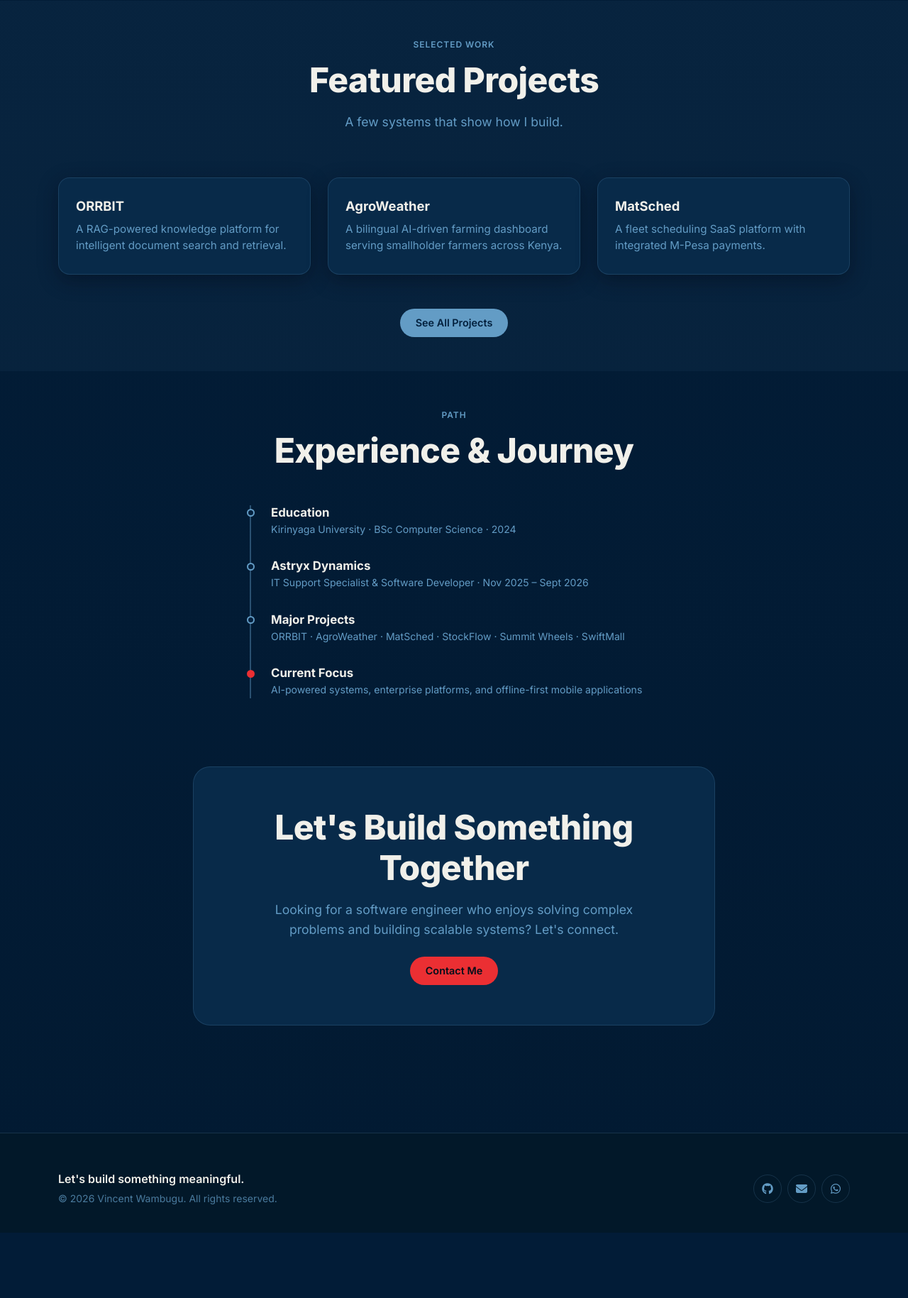
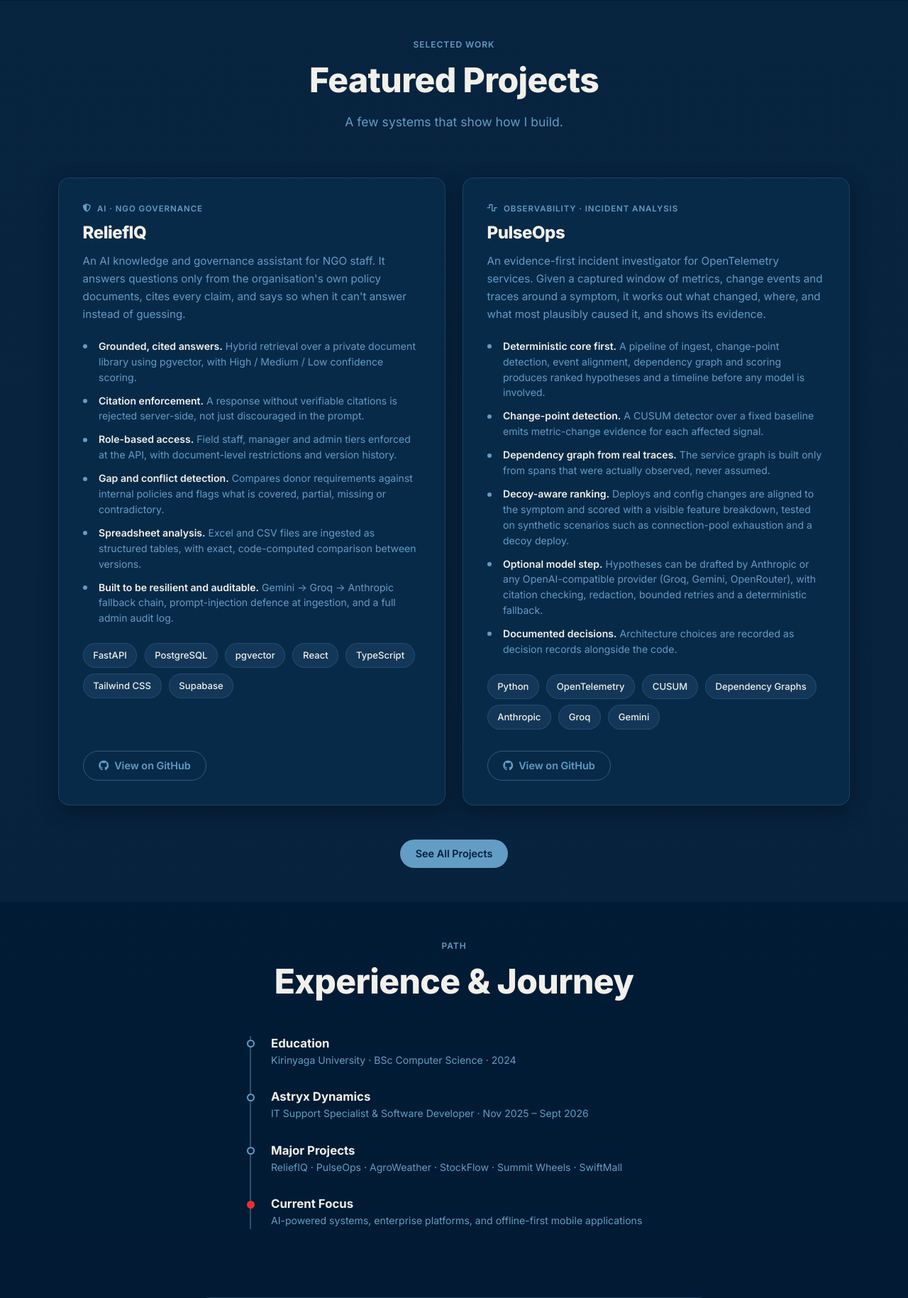
Before and after one commit to VINN5/P.portfolio, a Flask app: page / in a window 1280 px wide. Shown: the part 2450-4279 px from the top of the page at 71% size. Before the commit the page ends 4187 px from the top, so only its background shows below. Run offline with Flask 3, Linux system fonts and the light colour scheme.

Commit message:
feature ReliefIQ and PulseOps

```diff
--- a/templates/home.html
+++ b/templates/home.html
@@ -1,5 +1,5 @@
 {% extends 'base.html' %}
-{% block title %}Home | Vinn Wambui{% endblock %}
+{% block title %}Home | Vinn{% endblock %}
 
 {% block extra_css %}
 <style>
@@ -231,9 +231,9 @@
     }
 
     /* ---------- FEATURED PROJECT CARDS ---------- */
-    .project-preview-card {
+    .project-feature-card {
         border-radius: var(--radius-md);
-        padding: 1.75rem 1.5rem;
+        padding: clamp(1.6rem, 3vw, 2.1rem);
         height: 100%;
         background: var(--surface);
         border: 1px solid var(--border);
@@ -243,25 +243,80 @@
         flex-direction: column;
     }
 
-    .project-preview-card:hover {
+    .project-feature-card:hover {
         transform: translateY(-5px);
         border-color: var(--border-strong);
         box-shadow: var(--shadow-lift);
     }
 
-    .project-preview-card h3 {
-        font-size: 1.15rem;
-        font-weight: 700;
-        margin-bottom: 0.6rem;
+    .project-kicker {
+        display: inline-flex;
+        align-items: center;
+        gap: 0.5rem;
+        font-size: 0.72rem;
+        font-weight: 600;
+        letter-spacing: 0.08em;
+        text-transform: uppercase;
+        color: var(--stone-blue);
+        margin-bottom: 0.7rem;
+    }
+
+    .project-feature-card h3 {
+        font-size: 1.5rem;
+        font-weight: 800;
+        letter-spacing: -0.02em;
+        margin-bottom: 0.75rem;
         color: var(--soft-ivory);
     }
 
-    .project-preview-card p {
+    .project-summary {
         font-size: 0.95rem;
+        line-height: 1.65;
         color: var(--stone-blue);
-        margin-bottom: 0;
+        margin-bottom: 1.35rem;
+    }
+
+    .project-points {
+        list-style: none;
+        padding: 0;
+        margin: 0 0 1.5rem;
+        display: grid;
+        gap: 0.7rem;
+    }
+
+    .project-points li {
+        position: relative;
+        padding-left: 1.4rem;
+        font-size: 0.88rem;
         line-height: 1.55;
-        flex-grow: 1;
+        color: var(--stone-blue);
+    }
+
+    .project-points li::before {
+        content: "";
+        position: absolute;
+        left: 0;
+        top: 0.6em;
+        width: 6px;
+        height: 6px;
+        border-radius: 50%;
+        background: var(--stone-blue);
+    }
+
+    .project-points strong {
+        color: var(--soft-ivory);
+        font-weight: 600;
+    }
+
+    .project-stack {
+        margin-bottom: 1.4rem;
+    }
+
+    .project-links {
+        margin-top: auto;
+        display: flex;
+        flex-wrap: wrap;
+        gap: 0.6rem;
     }
 
     /* ---------- TIMELINE ---------- */
@@ -559,23 +614,76 @@
         </div>
 
         <div class="row g-4">
-            <div class="col-md-6 col-lg-4">
-                <div class="project-preview-card">
-                    <h3>ORRBIT</h3>
-                    <p>A RAG-powered knowledge platform for intelligent document search and retrieval.</p>
-                </div>
+            <!-- ReliefIQ -->
+            <div class="col-lg-6">
+                <article class="project-feature-card">
+                    <span class="project-kicker"><i class="fas fa-shield-halved"></i> AI · NGO Governance</span>
+                    <h3>ReliefIQ</h3>
+                    <p class="project-summary">
+                        An AI knowledge and governance assistant for NGO staff. It answers questions only from the
+                        organisation's own policy documents, cites every claim, and says so when it can't answer
+                        instead of guessing.
+                    </p>
+                    <ul class="project-points">
+                        <li><strong>Grounded, cited answers.</strong> Hybrid retrieval over a private document library using pgvector, with High / Medium / Low confidence scoring.</li>
+                        <li><strong>Citation enforcement.</strong> A response without verifiable citations is rejected server-side, not just discouraged in the prompt.</li>
+                        <li><strong>Role-based access.</strong> Field staff, manager and admin tiers enforced at the API, with document-level restrictions and version history.</li>
+                        <li><strong>Gap and conflict detection.</strong> Compares donor requirements against internal policies and flags what is covered, partial, missing or contradictory.</li>
+                        <li><strong>Spreadsheet analysis.</strong> Excel and CSV files are ingested as structured tables, with exact, code-computed comparison between versions.</li>
+                        <li><strong>Built to be resilient and auditable.</strong> Gemini → Groq → Anthropic fallback chain, prompt-injection defence at ingestion, and a full admin audit log.</li>
+                    </ul>
+                    <div class="project-stack">
+                        <span class="tech-badge">FastAPI</span>
+                        <span class="tech-badge">PostgreSQL</span>
+                        <span class="tech-badge">pgvector</span>
+                        <span class="tech-badge">React</span>
+                        <span class="tech-badge">TypeScript</span>
+                        <span class="tech-badge">Tailwind CSS</span>
+                        <span class="tech-badge">Supabase</span>
+                    </div>
+                    <div class="project-links">
+                        <a href="https://github.com/VINN5/ReliefIQ" target="_blank" rel="noopener"
+                           class="btn btn-outline-primary">
+                            <i class="fab fa-github me-2"></i>View on GitHub
+                        </a>
+                    </div>
+                </article>
             </div>
-            <div class="col-md-6 col-lg-4">
-                <div class="project-preview-card">
-                    <h3>AgroWeather</h3>
-                    <p>A bilingual AI-driven farming dashboard serving smallholder farmers across Kenya.</p>
-                </div>
-            </div>
-            <div class="col-md-6 col-lg-4">
-                <div class="project-preview-card">
-                    <h3>MatSched</h3>
-                    <p>A fleet scheduling SaaS platform with integrated M-Pesa payments.</p>
-                </div>
+
+            <!-- PulseOps -->
+            <div class="col-lg-6">
+                <article class="project-feature-card">
+                    <span class="project-kicker"><i class="fas fa-wave-square"></i> Observability · Incident Analysis</span>
+                    <h3>PulseOps</h3>
+                    <p class="project-summary">
+                        An evidence-first incident investigator for OpenTelemetry services. Given a captured window
+                        of metrics, change events and traces around a symptom, it works out what changed, where, and
+                        what most plausibly caused it, and shows its evidence.
+                    </p>
+                    <ul class="project-points">
+                        <li><strong>Deterministic core first.</strong> A pipeline of ingest, change-point detection, event alignment, dependency graph and scoring produces ranked hypotheses and a timeline before any model is involved.</li>
+                        <li><strong>Change-point detection.</strong> A CUSUM detector over a fixed baseline emits metric-change evidence for each affected signal.</li>
+                        <li><strong>Dependency graph from real traces.</strong> The service graph is built only from spans that were actually observed, never assumed.</li>
+                        <li><strong>Decoy-aware ranking.</strong> Deploys and config changes are aligned to the symptom and scored with a visible feature breakdown, tested on synthetic scenarios such as connection-pool exhaustion and a decoy deploy.</li>
+                        <li><strong>Optional model step.</strong> Hypotheses can be drafted by Anthropic or any OpenAI-compatible provider (Groq, Gemini, OpenRouter), with citation checking, redaction, bounded retries and a deterministic fallback.</li>
+                        <li><strong>Documented decisions.</strong> Architecture choices are recorded as decision records alongside the code.</li>
+                    </ul>
+                    <div class="project-stack">
+                        <span class="tech-badge">Python</span>
+                        <span class="tech-badge">OpenTelemetry</span>
+                        <span class="tech-badge">CUSUM</span>
+                        <span class="tech-badge">Dependency Graphs</span>
+                        <span class="tech-badge">Anthropic</span>
+                        <span class="tech-badge">Groq</span>
+                        <span class="tech-badge">Gemini</span>
+                    </div>
+                    <div class="project-links">
+                        <a href="https://github.com/VINN5/PulseOps" target="_blank" rel="noopener"
+                           class="btn btn-outline-primary">
+                            <i class="fab fa-github me-2"></i>View on GitHub
+                        </a>
+                    </div>
+                </article>
             </div>
         </div>
 
@@ -608,7 +716,7 @@
             </div>
             <div class="timeline-item">
                 <h4>Major Projects</h4>
-                <p class="timeline-meta">ORRBIT · AgroWeather · MatSched · StockFlow · Summit Wheels · SwiftMall</p>
+                <p class="timeline-meta">ReliefIQ · PulseOps · AgroWeather · StockFlow · Summit Wheels · SwiftMall</p>
             </div>
             <div class="timeline-item current">
                 <h4>Current Focus</h4>
```
